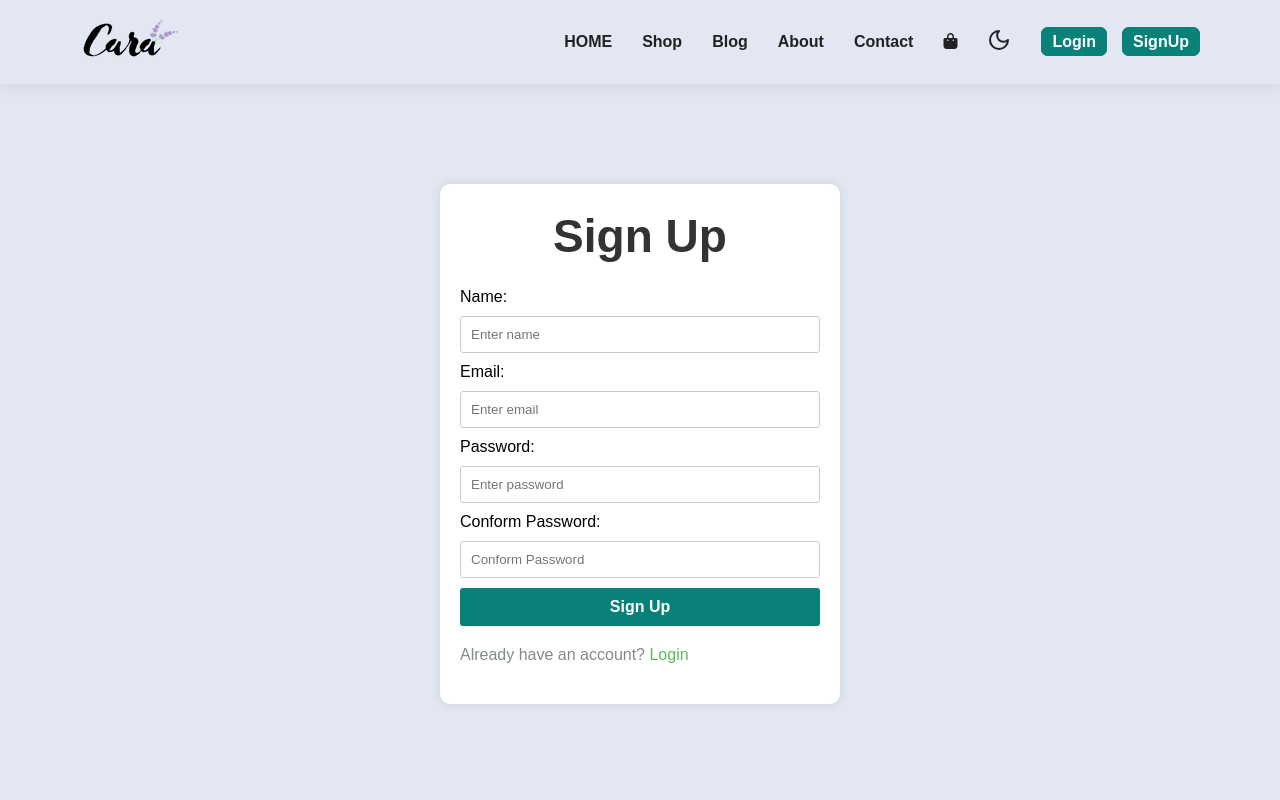
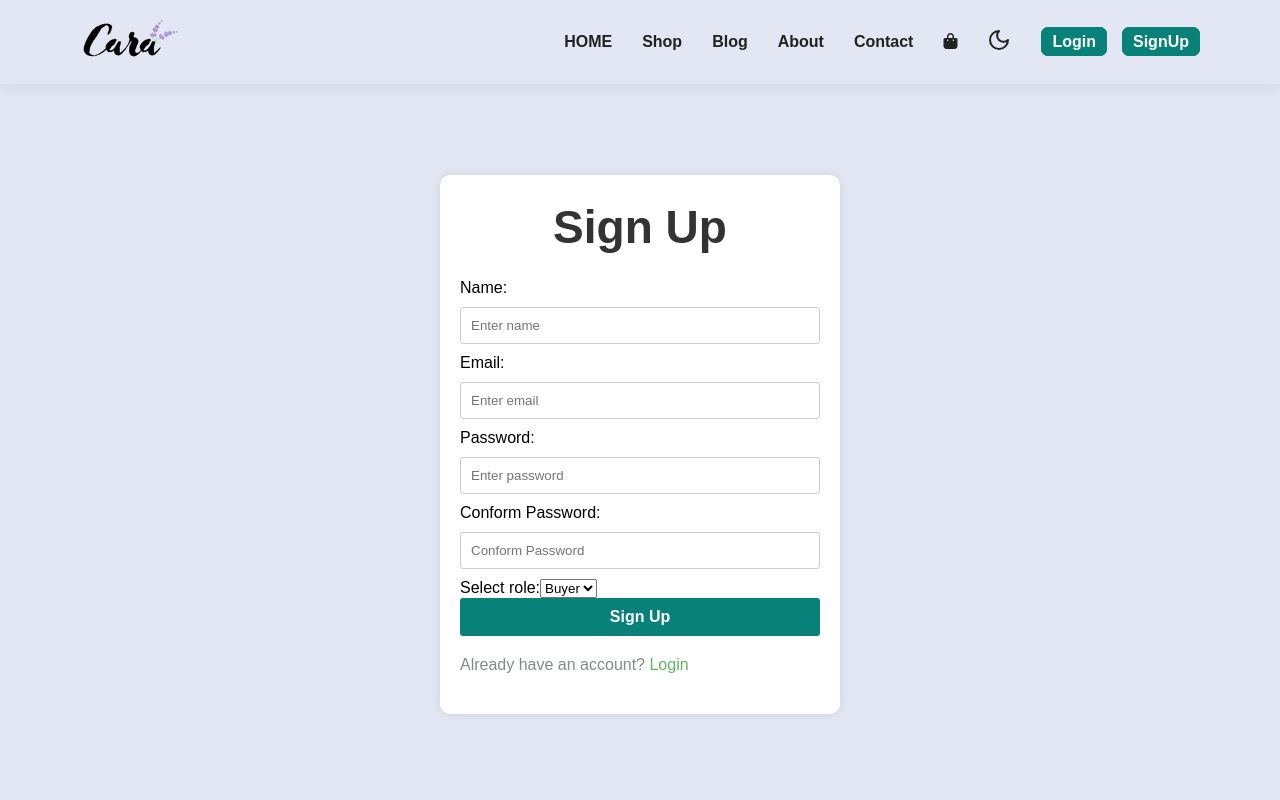
Before and after one commit to Sumit-Jangir/cara-ecommerce, a React (Vite) app in the folder Frontend/: page /signup in a window 1280 px wide. Shown: the top 800 px of the page. Built offline with nearby package versions, Linux system fonts and the light colour scheme.

Commit message:
Add signup functionality for both seller and buyer roles

```diff
--- a/Frontend/src/Components/Login_SignUp/Login.jsx
+++ b/Frontend/src/Components/Login_SignUp/Login.jsx
@@ -5,6 +5,8 @@ import { toast } from "react-hot-toast";
 import "../../App.css";
 import { useDispatch } from "react-redux";
 import { setToken } from "../../Redux/Slice/CartSlice";
+import { jwtDecode } from "jwt-decode";
+import { getUser } from "../../Redux/Slice/GetUserSlice";
 
 function Login() {
   const [userDetail, setUserDetail] = useState({});
@@ -21,13 +23,24 @@ function Login() {
       });
 
       // console.log(response)
+      // if (response.status === 200) {
+      //   toast.success("Login Successfully!");
+      //   setUserDetail({});
+      //   dispatch(setToken(response.data.token));
+      //   // localStorage.setItem("token", response.data.token)
+      //   navigate("/");
+      // }
+
       if (response.status === 200) {
         toast.success("Login Successfully!");
         setUserDetail({});
-        dispatch(setToken(response.data.token));
-        // localStorage.setItem("token", response.data.token)
+        const token = response.data.token;
+        dispatch(setToken(token));
+        const decoded = jwtDecode(token);
+        dispatch(getUser(decoded.id));
         navigate("/");
       }
+
     } catch (error) {
       console.log("error", error);
       console.log("response.data.message", error.response.data.message);
--- a/Frontend/src/Components/Login_SignUp/SignUp.jsx
+++ b/Frontend/src/Components/Login_SignUp/SignUp.jsx
@@ -7,7 +7,7 @@ import toast from "react-hot-toast";
 function SignUp() {
   const [userDetail, setuserDetail] = useState({});
 
-  const navigate = useNavigate()
+  const navigate = useNavigate();
 
   const handleSubmit = async (e) => {
     e.preventDefault();
@@ -16,16 +16,16 @@ function SignUp() {
         ...userDetail,
       });
 
-      if(response.status === 200){
-        toast.success('SignUp Successfully!, Please Login')
-        setuserDetail({})
-        navigate('/login')
+      if (response.status === 200) {
+        toast.success("SignUp Successfully!, Please Login");
+        setuserDetail({});
+        navigate("/login");
       }
 
       console.log(response);
     } catch (error) {
       console.log("error", error);
-      toast.error(error.response.data.message || "Please try again.")
+      toast.error(error.response.data.message || "Please try again.");
     }
   };
 
@@ -93,6 +93,22 @@ function SignUp() {
               }
             />
           </label>
+          <label>
+            Select role:
+            <select
+              name="role"
+              className="w-full p-2 my-2 border rounded "
+              onChange={(e) =>
+                setuserDetail({
+                  ...userDetail,
+                  role: e.target.value,
+                })
+              }
+            >
+              <option value="buyer">Buyer</option>
+              <option value="seller">Seller</option>
+            </select>
+          </label>
           <button type="submit">Sign Up</button>
         </form>
         <p>
```
